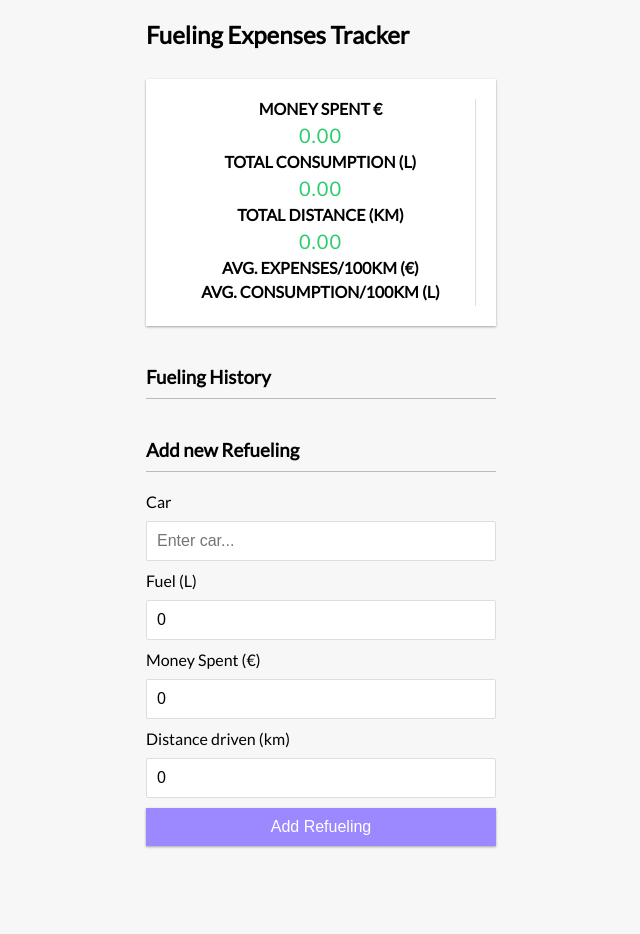
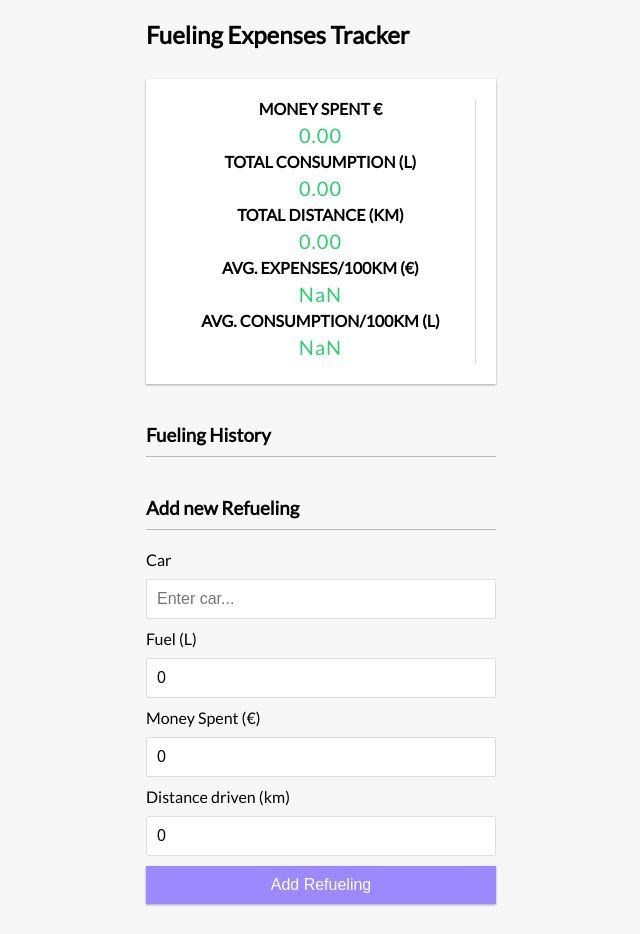
Before and after one commit to alewinbe/Team-G8-Fueling-Expenses-Tracker, a React (Create React App) app: page / in a window 1280 px wide. Shown: the whole page, without its empty margins (319-959 px from the left). Before the commit the page ends 876 px from the top, so only its background shows below. Built offline with nearby package versions, Linux system fonts and the light colour scheme.

Commit message:
Added functions for average expenses and consumption

```diff
--- a/src/components/FuelingExpenses.js
+++ b/src/components/FuelingExpenses.js
@@ -14,14 +14,26 @@ export const FuelingExpenses = () => {
     .filter((item) => item > 0)
     .reduce((acc, item) => (acc += item), 0)
     .toFixed(2);
+
   const totalFuelAmount = fuelAmount
     .filter((item) => item > 0)
     .reduce((acc, item) => (acc += item), 0)
     .toFixed(2);
+
   const totalDistanceDriven = distanceDriven
     .filter((item) => item > 0)
     .reduce((acc, item) => (acc += item), 0)
     .toFixed(2);
+
+  const avgExpenses =
+    (totalDistanceDriven / 100) *
+    ((totalFuelAmount * 100) / totalDistanceDriven) *
+    (totalMoneySpent / totalFuelAmount).toFixed(2);
+
+  const avgConsumption = (
+    (totalFuelAmount * 100) /
+    totalDistanceDriven
+  ).toFixed(2);
 
   return (
     <div className="inc-exp-container">
@@ -36,10 +48,10 @@ export const FuelingExpenses = () => {
         <p className="money plus">{totalDistanceDriven}</p>
 
         <h4>Avg. Expenses/100km (€)</h4>
-        <p className="money plus">{}</p>
+        <p className="money plus">{avgExpenses}</p>
 
         <h4>Avg. Consumption/100km (L)</h4>
-        <p className="money plus">{}</p>
+        <p className="money plus">{avgConsumption}</p>
       </div>
     </div>
   );
```
